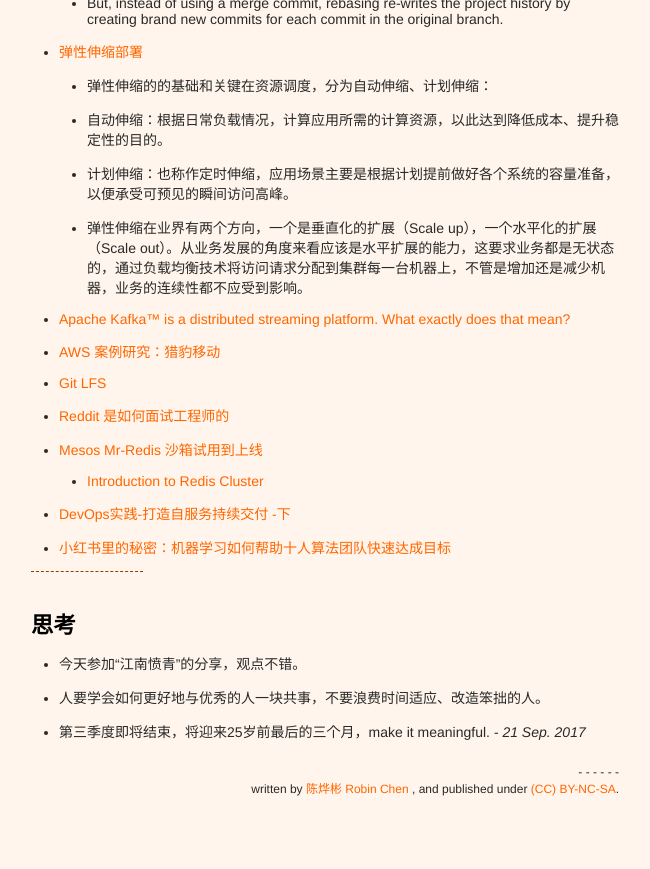
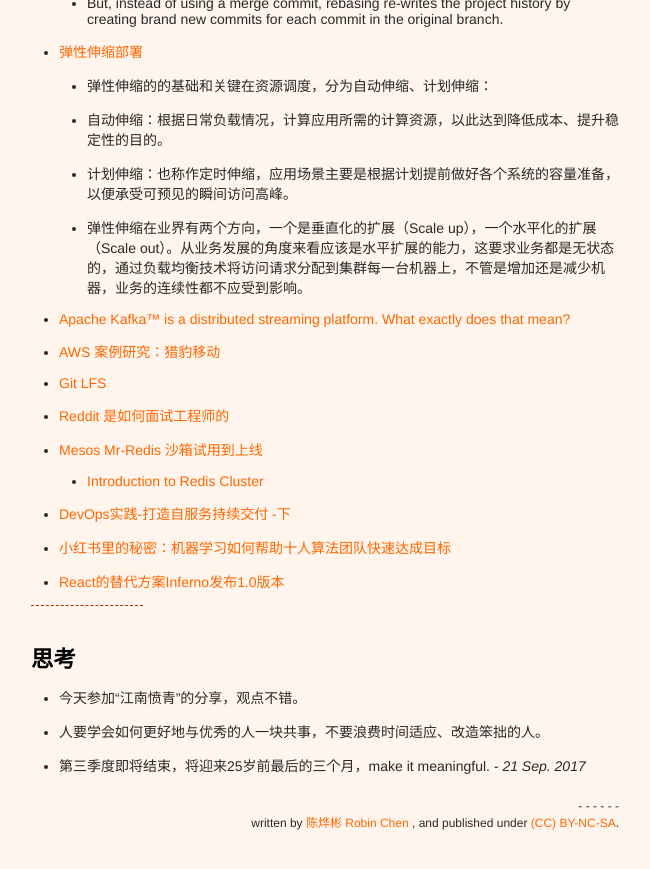
Before and after one commit to xianyuxmu/xianyuxmu.github.io, a Jekyll site: the page built from _posts/2017-09-02-monthly-reading.md, in a window 1280 px wide and 900 px high, scrolled down 2108 px. Shown: the top 869 px of the window, without its empty margins (315-965 px from the left). Built offline with Jekyll 4.4.1, drawn with Linux system fonts in a browser that asks for light colours; comment, search, counter and statistics services are not loaded.

Commit message:
Reading 22 Sep. 2017

```diff
--- a/_posts/2017-09-02-monthly-reading.md
+++ b/_posts/2017-09-02-monthly-reading.md
@@ -101,6 +101,7 @@
 	- [Introduction to Redis Cluster](http://intro2libsys.com/focused-redis-topics/day-one/intro-redis-cluster)
 - [DevOps实践-打造自服务持续交付 -下](http://www.infoq.com/cn/articles/devops--build-self-service-continuous-delivery-part02)
 - [小红书里的秘密：机器学习如何帮助十人算法团队快速达成目标](https://mp.weixin.qq.com/s?__biz=MzA5NzkxMzg1Nw==&mid=2653162991&idx=1&sn=0340dab728514c9998f6af10aab4d412)
+- [React的替代方案Inferno发布1.0版本](http://www.infoq.com/cn/news/2017/01/inferno-1-react-javascript)
 
 
 ----
```
